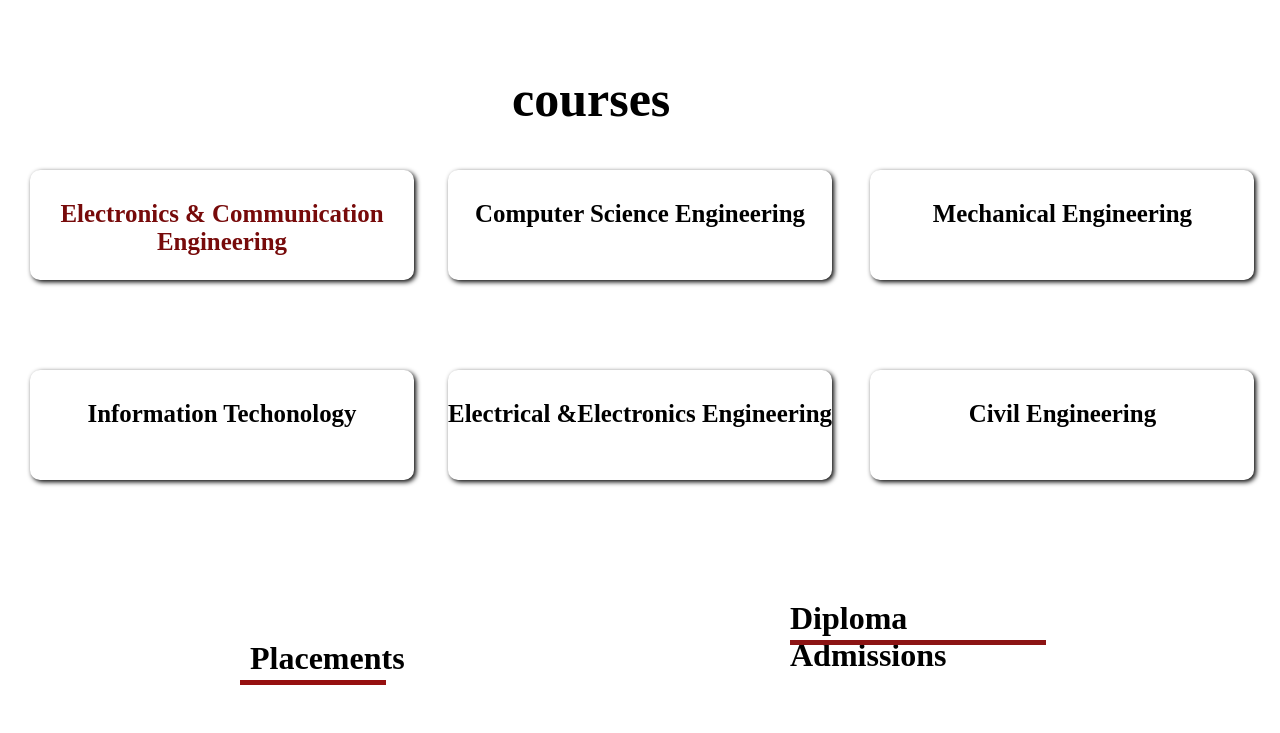
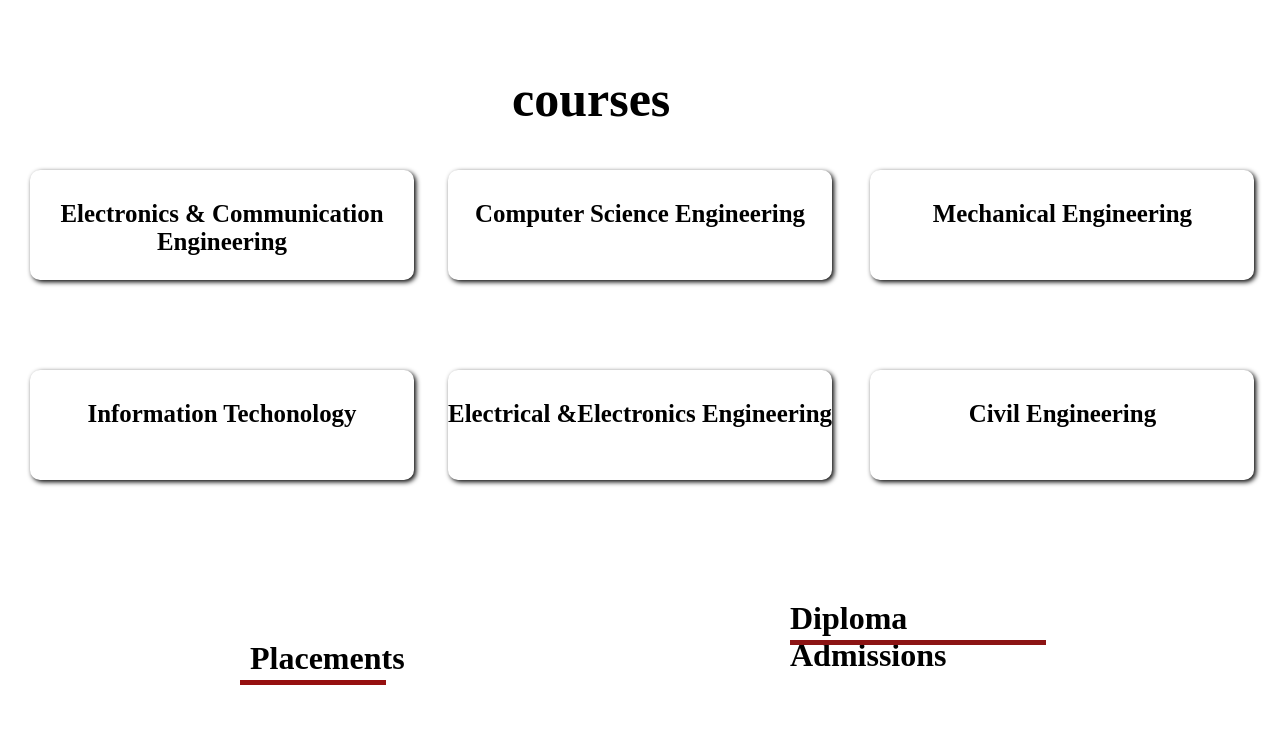
Before and after one commit to Srinivas-Tanniru/BULB, a plain HTML site: page index.html in a window 1280 px wide. Shown: the part 1230-1963 px from the top of the page. Drawn offline with Linux system fonts and the light colour scheme.

Commit message:
srinivas

```diff
--- a/forgetpassword.css
+++ b/forgetpassword.css
@@ -62,7 +62,7 @@ button{
     background-color: antiquewhite;
     border-radius: 10px;
     margin-left: 20px;
-  margin-top: 30px;
+
   text-align: center;
  font: 1.3em sans-serif;
  padding-top: 10px;
--- a/index.html
+++ b/index.html
@@ -67,7 +67,7 @@
 
             Involving faculty members and students in research and development works for betterment of society.</P></div>
          <h1 id="co">courses</h1>
-         <div id="d3"><h5><a href="./ECE.HTML" style="color: rgb(119, 10, 10);text-decoration: none;">Electronics & Communication Engineering</a></h5></div>
+         <div id="d3"><h5><a href="./ECE.HTML" style="color:black;text-decoration: none;">Electronics & Communication Engineering</a></h5></div>
          <div id="d4"><h5><a href="./cse.html" style="color: black;text-decoration: none;">Computer Science Engineering</a></h5></div>
          <div id="d5"><h5><a href="./mechanical.html" style="color: black;text-decoration: none;">Mechanical Engineering</a></h5></div>
          <div id="d6"><h5><a href="./civil.html" style="color: black;text-decoration: none;">Civil Engineering</a></h5></div>
```
